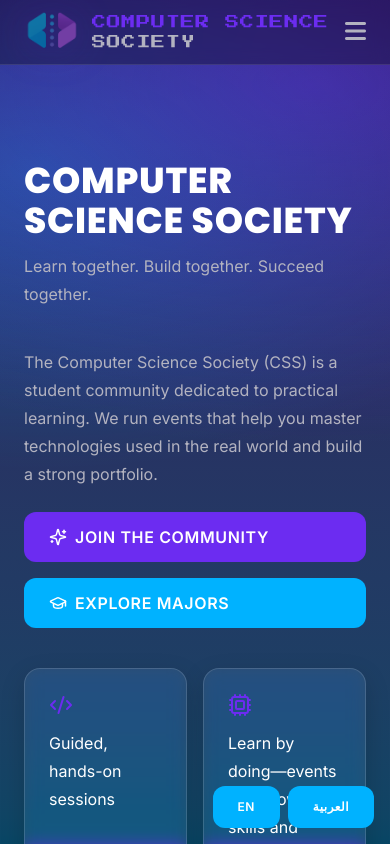
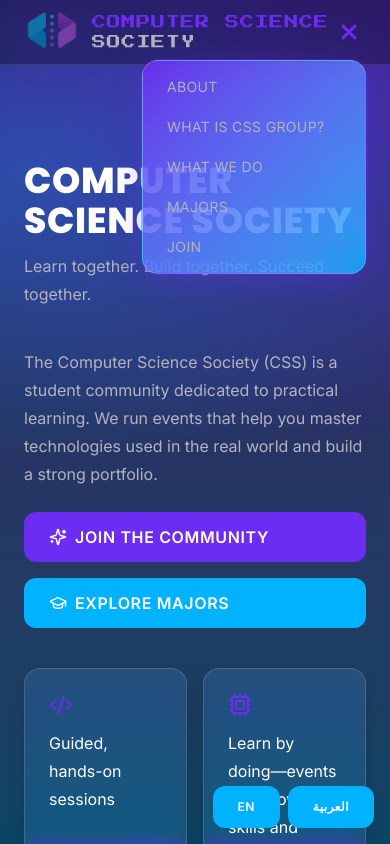
Before and after one commit to Akooni/CSS-Group, a Next.js app: page / in a window 390 px wide. Both pictures are taken after a click on the button "Navigation menu". Shown: the top 844 px of the page. Built offline with nearby package versions, Linux system fonts and the light colour scheme.

Commit message:
add a dropdown menu

```diff
--- a/app/globals.css
+++ b/app/globals.css
@@ -185,3 +185,40 @@ footer .proximity-hover:hover {
 /* Arabic font override when RTL */
 html[dir="rtl"] body { font-family: var(--font-arabic), var(--font-body-family); }
 html[dir="rtl"] .heading-xxl, html[dir="rtl"] .heading-xl, html[dir="rtl"] .heading-lg { font-family: var(--font-arabic), var(--font-heading-family); }
+
+/* Dropdown menu animations */
+@keyframes slideDown {
+  from {
+    opacity: 0;
+    transform: translateY(-10px);
+  }
+  to {
+    opacity: 1;
+    transform: translateY(0);
+  }
+}
+
+.glass[class*="absolute"] {
+  animation: slideDown 0.2s ease-out;
+  box-shadow: 0 8px 32px rgba(0, 0, 0, 0.3);
+}
+
+/* Dropdown menu with gradient background */
+.dropdown-menu {
+  background: linear-gradient(135deg,
+    color-mix(in oklab, var(--color-primary) 90%, transparent) 0%,
+    color-mix(in oklab, var(--color-secondary) 85%, transparent) 100%);
+  border: 1px solid color-mix(in oklab, var(--color-surface) 20%, transparent);
+  border-radius: var(--radius-card);
+  box-shadow: 0 8px 32px rgba(108, 44, 241, 0.3), 0 0 0 1px color-mix(in oklab, var(--color-primary) 30%, transparent);
+  backdrop-filter: saturate(140%) blur(12px);
+  animation: slideDown 0.2s ease-out;
+}
+
+.dropdown-menu nav a {
+  border-radius: 8px;
+}
+
+.dropdown-menu nav a:hover {
+  background: color-mix(in oklab, var(--color-surface) 15%, transparent);
+}
--- a/app/layout.tsx
+++ b/app/layout.tsx
@@ -7,7 +7,7 @@ import { DirectionProvider } from '../components/providers/DirectionProvider';
 import { LanguageSwitcher } from '../components/LanguageSwitcher';
 import { FontAwesomeLoader } from '../components/FontAwesomeLoader';
 import dynamic from 'next/dynamic';
-const NavLinks = dynamic(() => import('../components/NavLinks').then(m => m.NavLinks), { ssr: false });
+const NavDropdown = dynamic(() => import('../components/NavDropdown').then(m => m.NavDropdown), { ssr: false });
 
 const pixel = Press_Start_2P({ weight: '400', subsets: ['latin'] });
 const montserrat = Montserrat({ subsets: ['latin'] });
@@ -40,10 +40,7 @@ export default function RootLayout({ children }: { children: React.ReactNode })
                 <span className="text-primary">COMPUTER SCIENCE</span> <span className="text-secondary">SOCIETY</span>
               </span>
             </Link>
-            <NavLinks />
-            <button className="md:hidden text-secondary hover:text-primary transition-colors" aria-label="Menu">
-              <i className="fa-solid fa-bars text-2xl"></i>
-            </button>
+            <NavDropdown />
           </nav>
         </header>
 
--- /dev/null
+++ b/components/NavDropdown.tsx
@@ -0,0 +1,86 @@
+"use client";
+import * as React from 'react';
+import Link from 'next/link';
+import { useTranslation } from 'react-i18next';
+import { useDir } from './providers/DirectionProvider';
+import { cn } from '../utils/cn';
+
+export function NavDropdown() {
+  const { t } = useTranslation();
+  const dir = useDir();
+  const [isOpen, setIsOpen] = React.useState(false);
+  const dropdownRef = React.useRef<HTMLDivElement>(null);
+
+  // Close dropdown when clicking outside
+  React.useEffect(() => {
+    function handleClickOutside(event: MouseEvent) {
+      if (dropdownRef.current && !dropdownRef.current.contains(event.target as Node)) {
+        setIsOpen(false);
+      }
+    }
+
+    if (isOpen) {
+      document.addEventListener('mousedown', handleClickOutside);
+    }
+
+    return () => {
+      document.removeEventListener('mousedown', handleClickOutside);
+    };
+  }, [isOpen]);
+
+  // Close dropdown when a link is clicked
+  const handleLinkClick = () => {
+    setIsOpen(false);
+  };
+
+  const navItems = [
+    { href: '#about', label: t('nav.about') },
+    { href: '#what-is', label: t('nav.whatIs') },
+    { href: '#activities', label: t('nav.activities') },
+    { href: '#majors', label: t('nav.majors') },
+    { href: '#join', label: t('nav.join') },
+  ];
+
+  return (
+    <div className="relative" ref={dropdownRef}>
+      <button
+        onClick={() => setIsOpen(!isOpen)}
+        className={cn(
+          'flex items-center justify-center text-secondary',
+          'hover:text-primary transition-colors',
+          'p-2 rounded-lg',
+          isOpen && 'text-primary'
+        )}
+        aria-label="Navigation menu"
+        aria-expanded={isOpen}
+      >
+        <i className={cn('fa-solid text-2xl', isOpen ? 'fa-xmark' : 'fa-bars')}></i>
+      </button>
+
+      {isOpen && (
+        <div
+          className="absolute top-full mt-2 w-56 p-2 z-50 dropdown-menu"
+          style={dir === 'rtl' ? { left: 0 } : { right: 0 }}
+        >
+          <nav className="flex flex-col gap-1">
+            {navItems.map((item) => (
+              <Link
+                key={item.href}
+                href={item.href}
+                onClick={handleLinkClick}
+                className={cn(
+                  'text-sm uppercase tracking-wide text-secondary',
+                  'hover:text-primary hover:bg-white/5',
+                  'px-4 py-2 rounded-lg transition-colors',
+                  'proximity-hover'
+                )}
+              >
+                {item.label}
+              </Link>
+            ))}
+          </nav>
+        </div>
+      )}
+    </div>
+  );
+}
```
